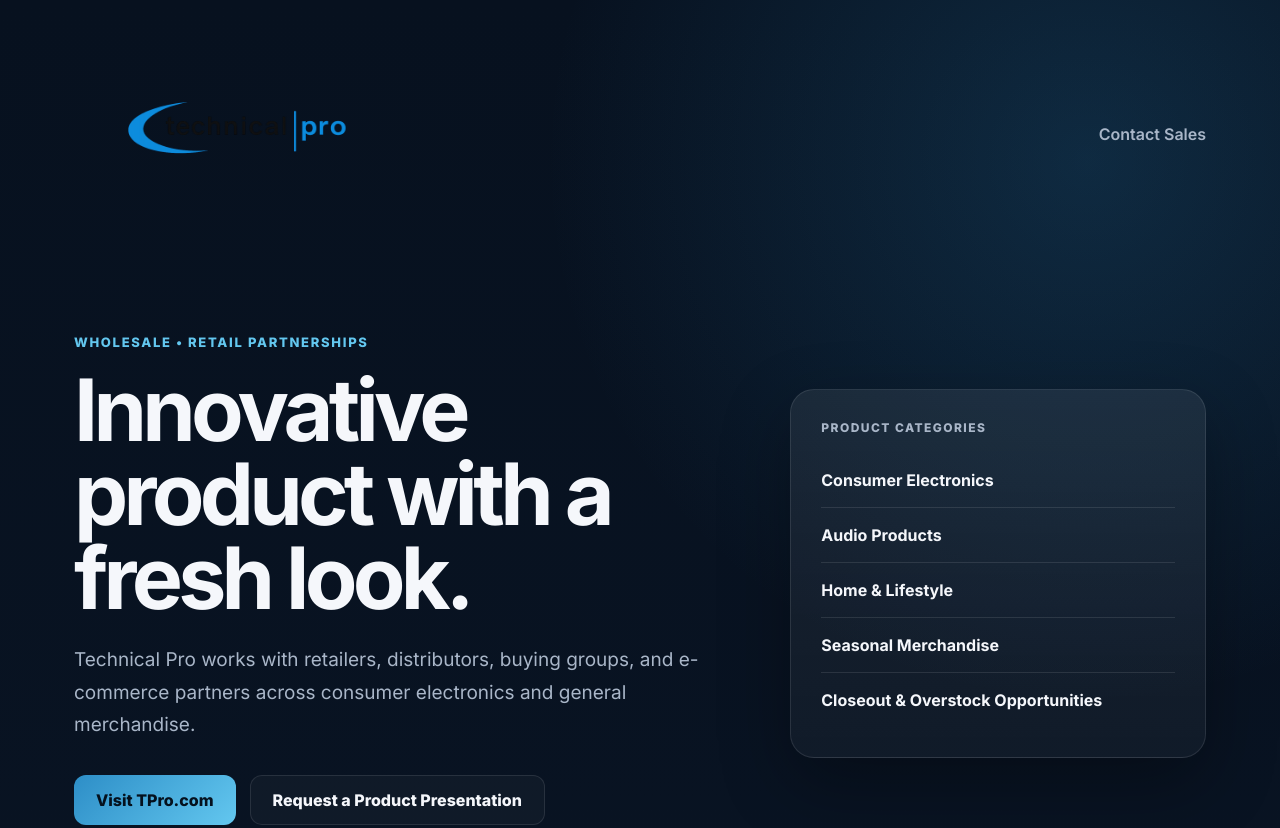
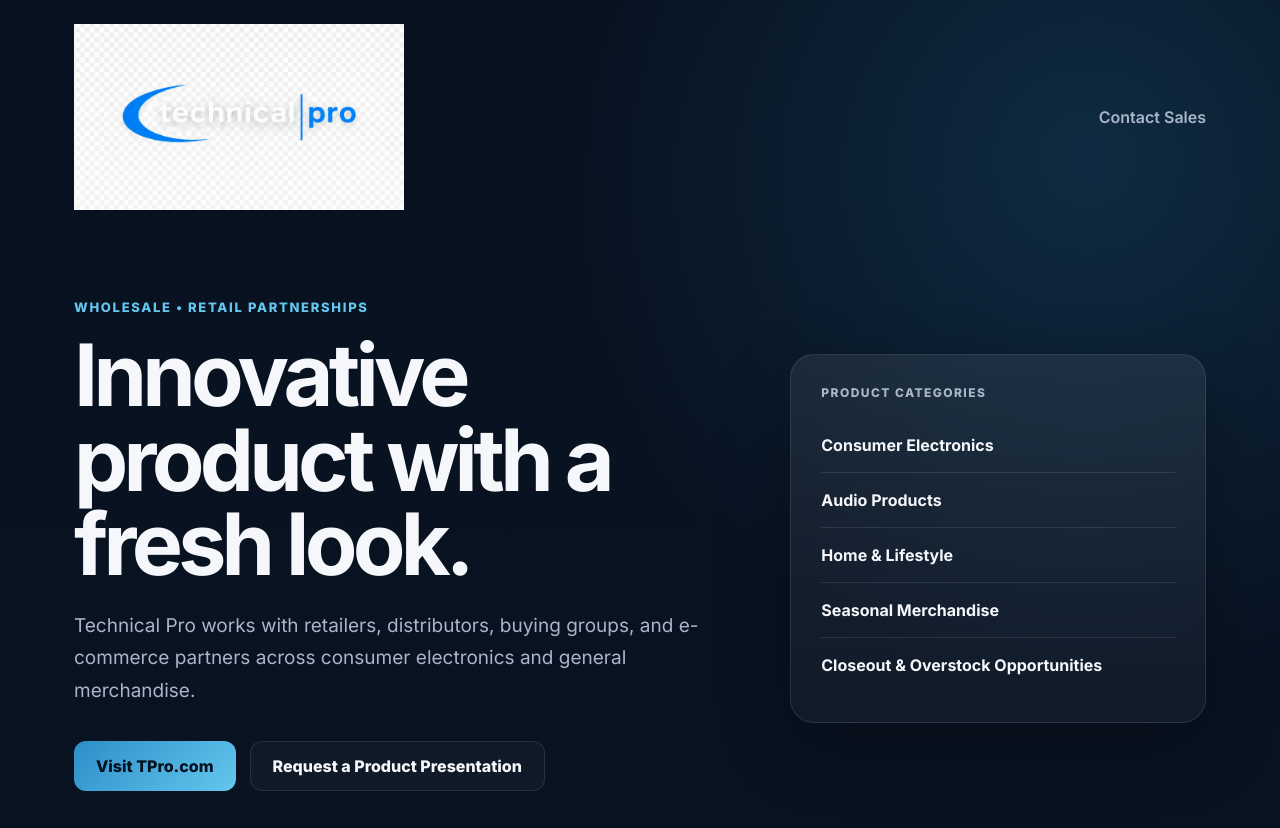
Before and after one commit to Ovicohen1/tprosales, a plain HTML site: page index.html in a window 1280 px wide. Shown: the top 828 px of the page. Drawn offline with Linux system fonts and the light colour scheme.

Commit message:
Update index.html

```diff
--- a/index.html
+++ b/index.html
@@ -13,7 +13,7 @@
 <body>
   <header class="nav">
     <a class="brand" href="#top" aria-label="Technical Pro Sales home">
-     <img src="technical-pro-logo.png" alt="Technical Pro" />
+     <img src="technical-pro-logo2.png" alt="Technical Pro" />
     </a>
     <a class="nav-link" href="mailto:ovi@tprosales.com">Contact Sales</a>
   </header>
```
